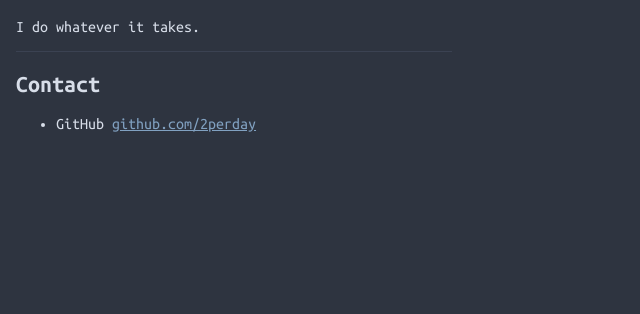
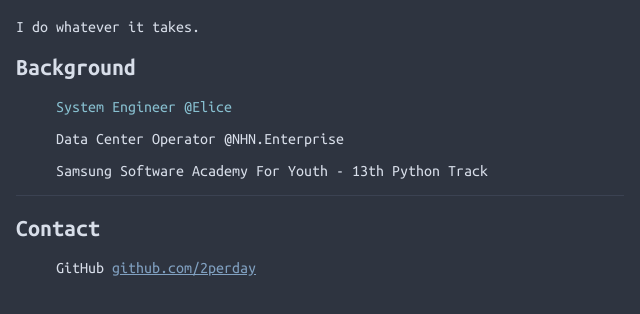
Before and after one commit to 2perday/2perday.dev, a plain HTML site: page index.html in a window 1280 px wide. Shown: the part 136-450 px from the top of the page, without its empty margins (0-640 px from the left). Drawn offline with Linux system fonts and the light colour scheme.

Commit message:
add background info

```diff
--- a/index.html
+++ b/index.html
@@ -13,15 +13,22 @@
     <meta name="description"
         content="2perday's personal homepage and portfolio of infrastructure and development projects">
     <style>
+        *,
+        *::before,
+        *::after {
+            box-sizing: border-box;
+        }
+
         body {
             margin: 0;
             padding: 1rem;
 
+            max-width: 50%;
             font-size: medium;
             font-family: "Ubuntu Mono", monospace;
 
+            background-color: #2E3440;
             color: #D8DEE9;
-            background-color: #2E3440;
         }
 
         pre {
@@ -34,11 +41,10 @@
 
         h1 {
             color: #ECEFF4;
-            /* font-style: italic; */
         }
 
         hr {
-            width: 436px;
+            /* width: 436px; */
             margin-left: 0;
             border: none;
             border-top: 1px solid #3B4252;
@@ -46,6 +52,7 @@
 
         .highlight {
             color: #88C0D0;
+            /* font-weight: bold; */
         }
 
         a {
@@ -71,13 +78,21 @@ _/_/_/_/  _/_/_/      _/_/_/  _/          _/_/_/    _/_/_/    _/_/_/  _/    _/_/
     <main>
         <h1>2perday</h1>
         <p>I do whatever it takes.</p>
+        <section>
+            <h2>Background</h2>
+            <ul>
+                <p class="highlight">System Engineer @Elice</p>
+                <p>Data Center Operator @NHN.Enterprise</p>
+                <p>Samsung Software Academy For Youth - 13th Python Track</p>
+            </ul>
+        </section>
         <hr>
         <section>
             <h2>Contact</h2>
             <ul>
-                <li>GitHub <a href="https://github.com/2perday" target="_blank"
+                <p>GitHub <a href="https://github.com/2perday" target="_blank"
                         rel="noopener noreferrer">github.com/2perday</a></li>
-                </li>
+                </p>
             </ul>
         </section>
     </main>
```
